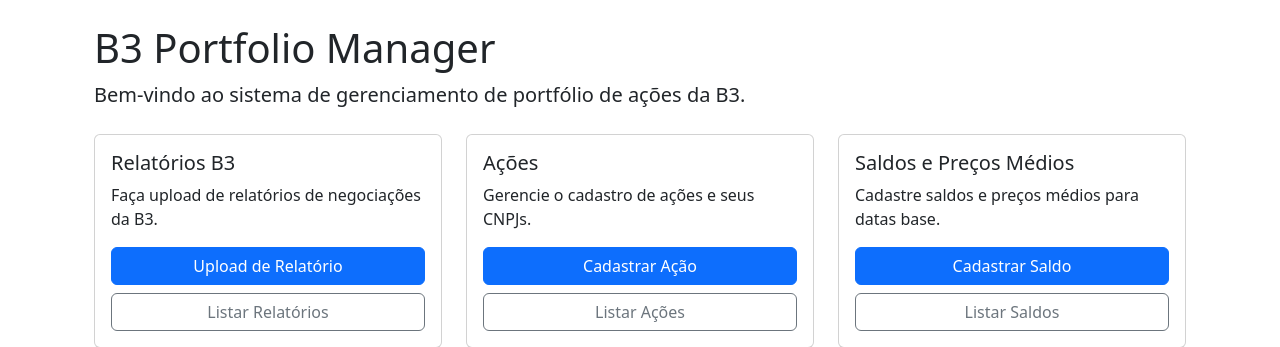
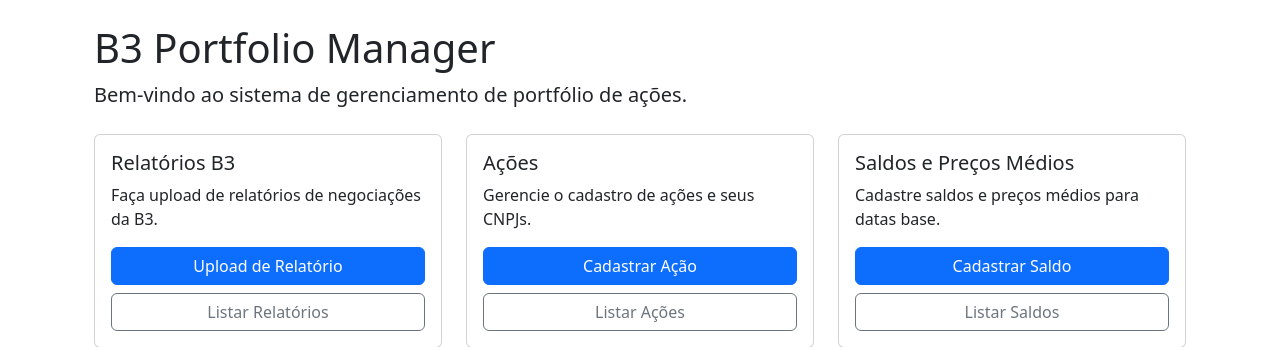
Before and after one commit to rsmiderle/B3Portfolio-Manager, a Flask app: page / in a window 1280 px wide. Shown: the part 66-413 px from the top of the page. Run offline with Flask 3, Linux system fonts and the light colour scheme.

Commit message:
Ajuste na mensagem de boas vindas

```diff
--- a/src/templates/index.html
+++ b/src/templates/index.html
@@ -3,7 +3,7 @@
 {% block content %}
 <div class="container mt-4">
     <h1>B3 Portfolio Manager</h1>
-    <p class="lead">Bem-vindo ao sistema de gerenciamento de portfólio de ações da B3.</p>
+    <p class="lead">Bem-vindo ao sistema de gerenciamento de portfólio de ações.</p>
 
     <div class="row mt-4">
         <div class="col-md-4">
```
